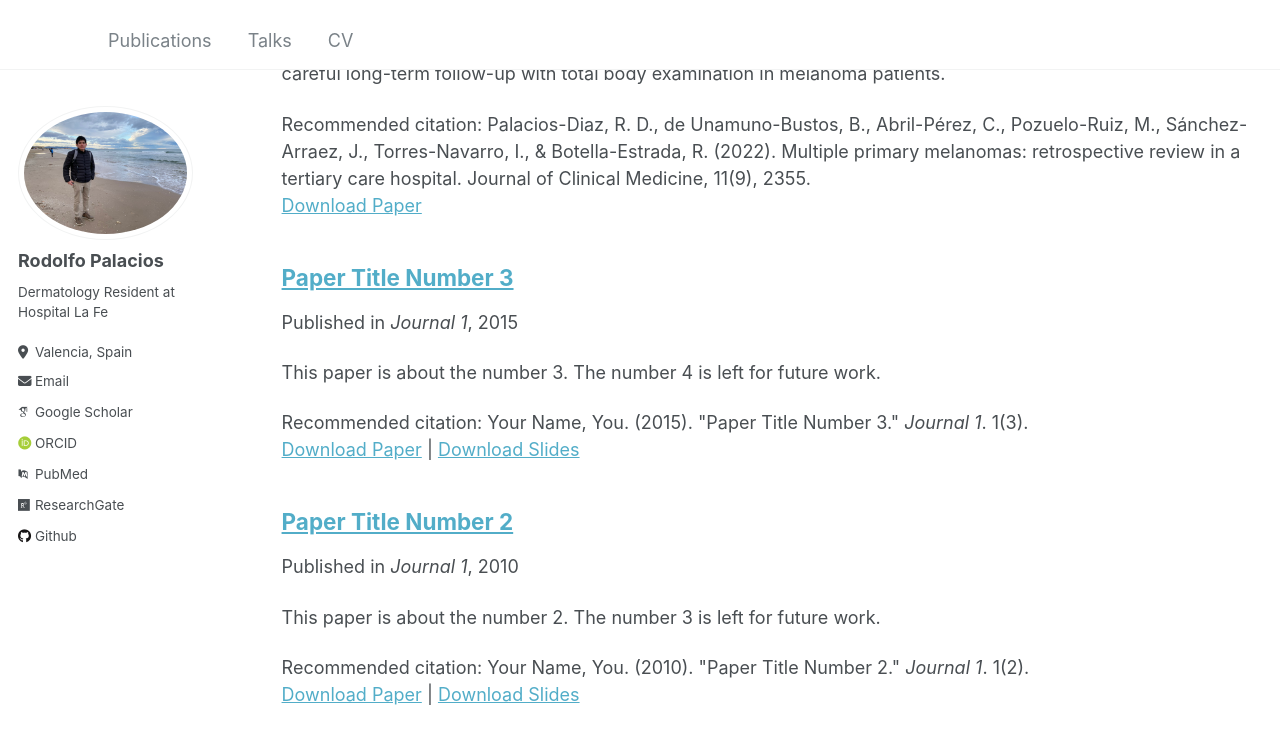
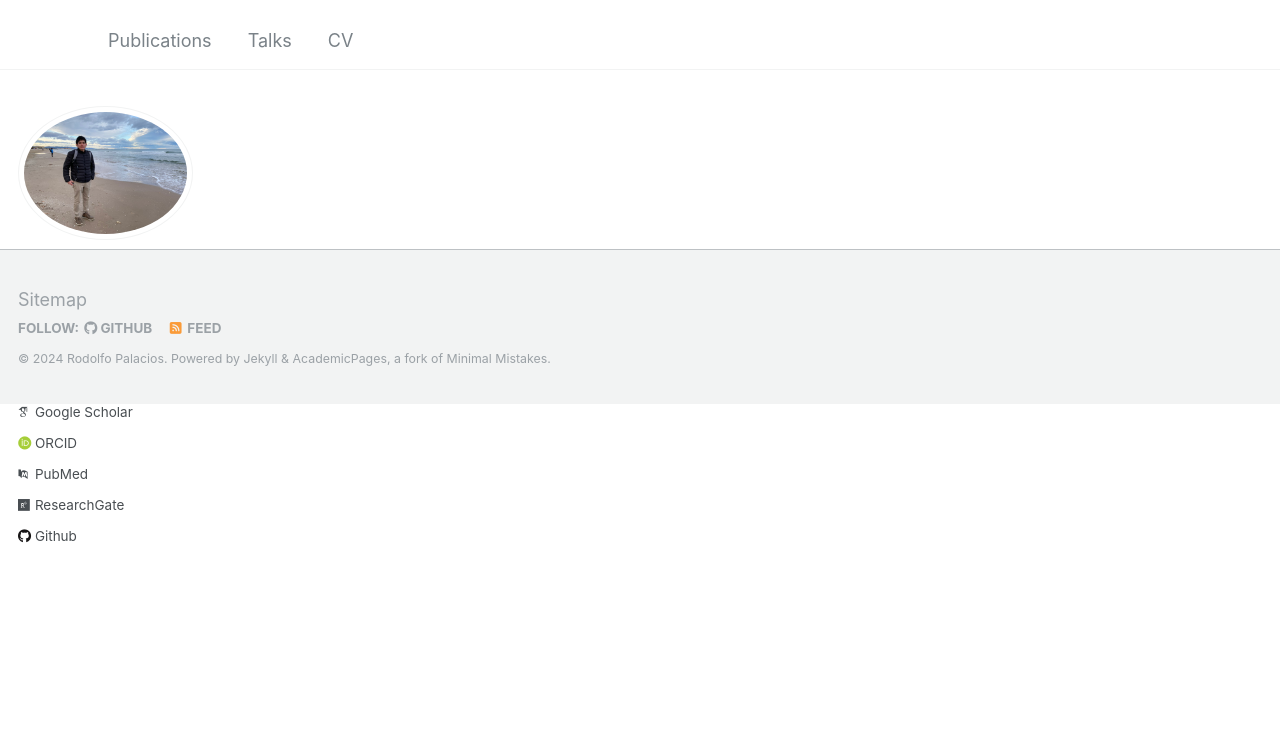
Before and after one commit to rodolfopalaciosd/rodolfopalaciosd.github.io, a Jekyll site: the page built from _pages/publications.md, in a window 1280 px wide and 900 px high, scrolled down 783 px. Shown: the top 744 px of the window. Built offline with Jekyll 4.4.1, drawn with Linux system fonts in a browser that asks for light colours; some web fonts are replaced; some of the changed text lies outside the part shown.

```diff
--- a/_publications/2010-10-01-paper-title-number-2.md
+++ /dev/null
@@ -1,13 +0,0 @@
----
-title: "Paper Title Number 2"
-collection: publications
-permalink: /publication/2010-10-01-paper-title-number-2
-excerpt: 'This paper is about the number 2. The number 3 is left for future work.'
-date: 2010-10-01
-venue: 'Journal 1'
-slidesurl: 'http://academicpages.github.io/files/slides2.pdf'
-paperurl: 'http://academicpages.github.io/files/paper2.pdf'
-citation: 'Your Name, You. (2010). &quot;Paper Title Number 2.&quot; <i>Journal 1</i>. 1(2).'
----
-
-The contents above will be part of a list of publications, if the user clicks the link for the publication than the contents of section will be rendered as a full page, allowing you to provide more information about the paper for the reader. When publications are displayed as a single page, the contents of the above "citation" field will automatically be included below this section in a smaller font.
--- a/_publications/2015-10-01-paper-title-number-3.md
+++ /dev/null
@@ -1,13 +0,0 @@
----
-title: "Paper Title Number 3"
-collection: publications
-permalink: /publication/2015-10-01-paper-title-number-3
-excerpt: 'This paper is about the number 3. The number 4 is left for future work.'
-date: 2015-10-01
-venue: 'Journal 1'
-slidesurl: 'http://academicpages.github.io/files/slides3.pdf'
-paperurl: 'http://academicpages.github.io/files/paper3.pdf'
-citation: 'Your Name, You. (2015). &quot;Paper Title Number 3.&quot; <i>Journal 1</i>. 1(3).'
----
-
-The contents above will be part of a list of publications, if the user clicks the link for the publication than the contents of section will be rendered as a full page, allowing you to provide more information about the paper for the reader. When publications are displayed as a single page, the contents of the above "citation" field will automatically be included below this section in a smaller font.
--- a/_publications/2024-02-17-paper-title-number-4.md
+++ /dev/null
@@ -1,12 +0,0 @@
----
-title: "Paper Title Number 4"
-collection: publications
-permalink: /publication/2024-02-17-paper-title-number-4
-excerpt: 'This paper is about fixing template issue #693.'
-date: 2024-02-17
-venue: 'GitHub Journal of Bugs'
-paperurl: 'http://academicpages.github.io/files/paper3.pdf'
-citation: 'Your Name, You. (2024). &quot;Paper Title Number 3.&quot; <i>GitHub Journal of Bugs</i>. 1(3).'
----
-
-The contents above will be part of a list of publications, if the user clicks the link for the publication than the contents of section will be rendered as a full page, allowing you to provide more information about the paper for the reader. When publications are displayed as a single page, the contents of the above "citation" field will automatically be included below this section in a smaller font.
```
Also changed, not shown: _pages/about.md (+4 -2 lines).
